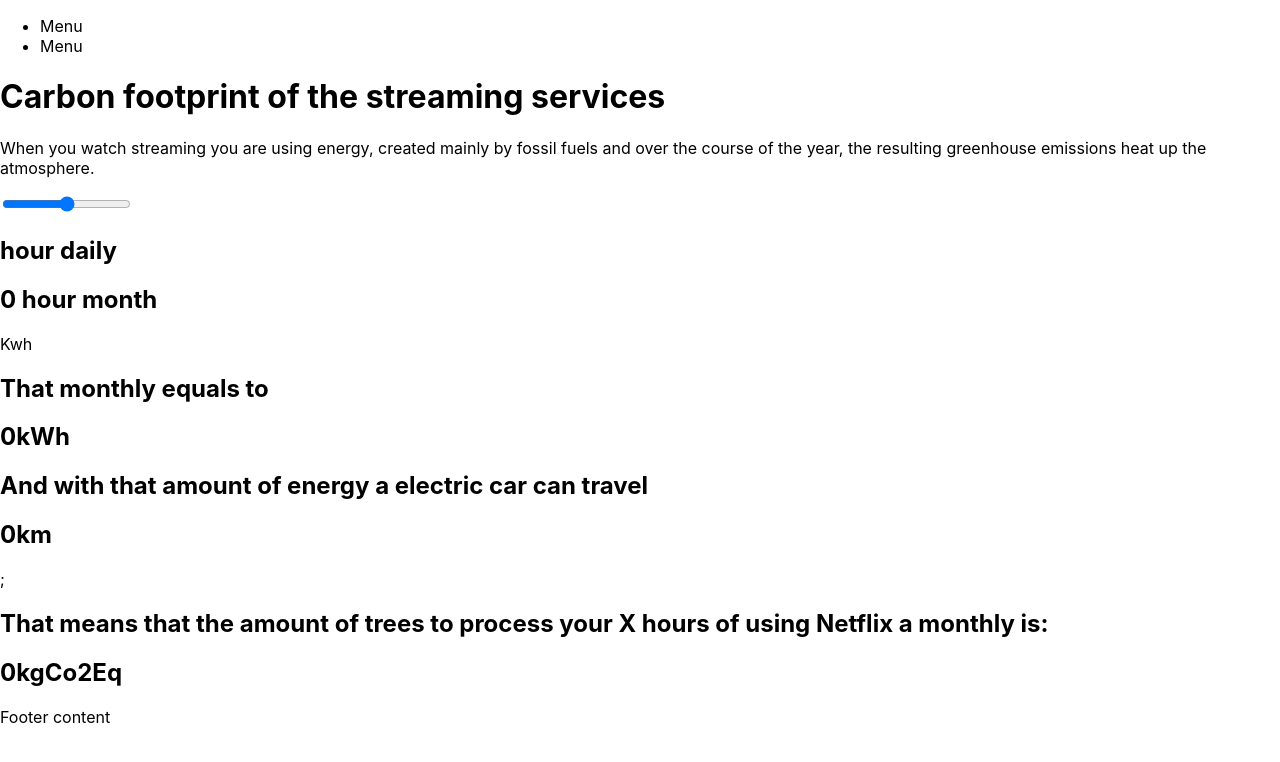
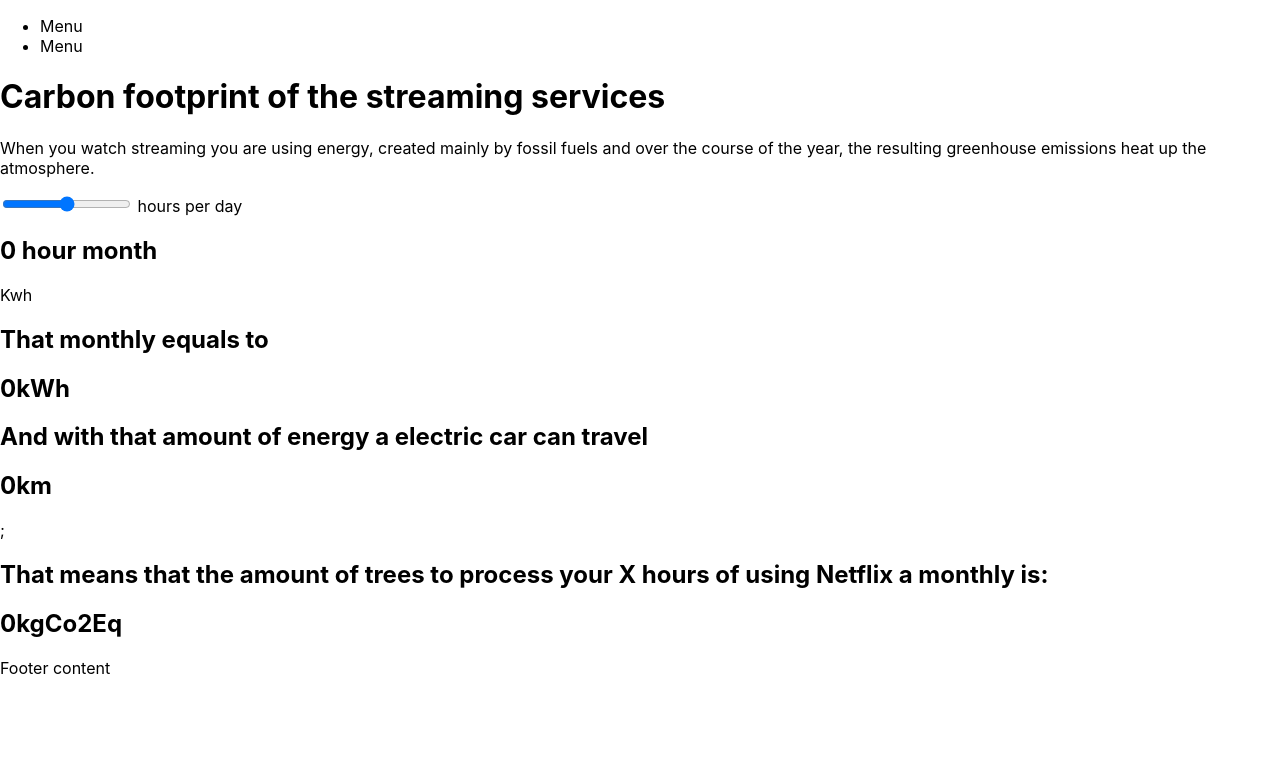
Before and after one commit to nikidkny/sustainableweb, a Next.js app: page / in a window 1280 px wide. Shown: the top 762 px of the page. Built offline with nearby package versions, Linux system fonts and the light colour scheme.

Commit message:
adding output to the form

```diff
--- a/components/Container.js
+++ b/components/Container.js
@@ -1,5 +1,5 @@
 import Intro from "../components/Intro";
-import Form from "../components/Form";
+//import Form from "../components/Form";
 import GettingCo2 from "../components/GettingCo2";
 import GettingKwh from "../components/GettingKwh";
 import GettingKm from "../components/GettingKm";
@@ -7,28 +7,33 @@ import GettingTrees from "../components/GettingTrees";
 import { useState } from "react";
 
 export default function Container() {
-
+ // 1.- Declare a state variable that tracks the value of the input field.
+ // 2.- Add an onChange prop to the input field.(Inside the input HTML tag)
   const [hour, setHour] = useState('');
   const handleChange = event => {
+  // 3.- Use event.target.value to get the input field's value and update the state variable.
     setHour(event.target.value);
-    //console.log('value is:', event.target.value);
   };
+
 const month=30*hour;
-console.log(month);
+
   return (
-    <div>
+    <>
       <Intro />
+
+      <form>
       <input
         type="range"
-        id="message"
-        name="message"
+        id="hour"
+        name="hour"
         min="0"
         max="10"
         onChange={handleChange}
         value={hour}
       />
-      <h2>{hour} hour daily</h2>
-      <h2 month={month}>{month} hour month</h2>
+      <output for="hour" onforminput="value = foo.valueAsNumber;">{hour} hours per day</output></form>
+
+      <h2>{month} hour month</h2>
 
       <GettingKwh month={month}/>
 
@@ -37,7 +42,7 @@ console.log(month);
       <GettingCo2 month={month} />
 
       <GettingTrees />
-    </div>
+    </>
   );
 
 
```
